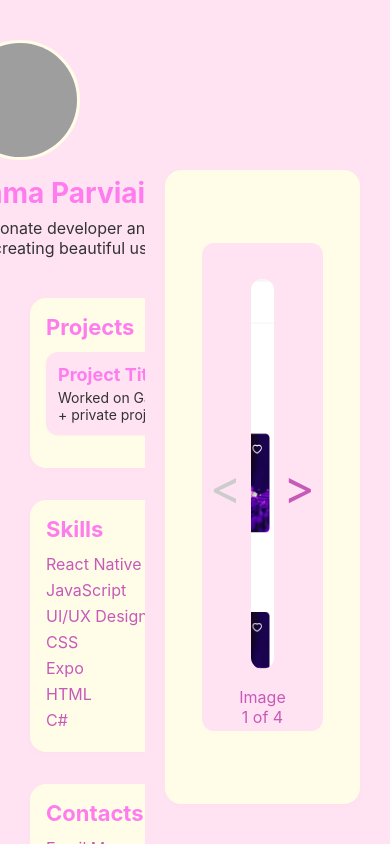
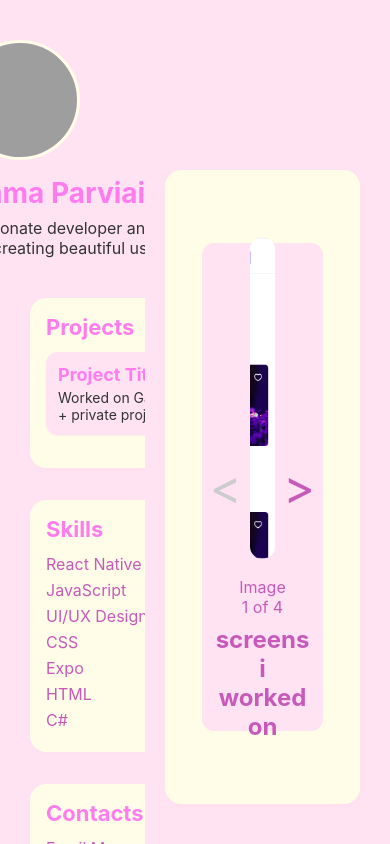
Before and after one commit to EmmaPar/Portfolio, a React Native app in the folder ExpoApp/: screen / in a window 390 px wide. Built offline with nearby package versions, Linux system fonts and the light colour scheme; grey boxes are pictures that could not be loaded.

Commit message:
Update App.js

```diff
--- a/ExpoApp/App.js
+++ b/ExpoApp/App.js
@@ -42,19 +42,22 @@ function ImageSlider() {
         <Text style={{ fontSize: 48, color: currentIndex === 0 ? '#ccc' : '#c75ab8ff' }}>{'<'}</Text>
       </TouchableOpacity>
 
-      <View style={{ flex: 1, justifyContent: 'center', alignItems: 'center', height: '80%' }}>
+      <View style={{ flex: 1, justifyContent: 'center', alignItems: 'center', height: '88%' }}>
         <Image
           source={images[currentIndex]}
           style={{
-            width: '92%',
-            height: '100%',
+            width: '100%',
+            height: '75%',
             borderRadius: 24,
             resizeMode: 'cover',
             backgroundColor: '#fffde7ff',
           }}
         />
-        <Text style={{ marginTop: 18, color: '#c75ab8ff', fontSize: 16, textAlign: 'center', marginBottom: -32}}>
+        <Text style={{ marginTop: 18, color: '#c75ab8ff', fontSize: 16, textAlign: 'center' }}>
           Image {currentIndex + 1} of {images.length}
+        </Text>
+        <Text style={{ marginTop: 8, color: '#c75ab8ff', fontSize: 24, textAlign: 'center', fontWeight: 'bold', marginBottom: -4 }}>
+          screens i worked on
         </Text>
       </View>
 
```
